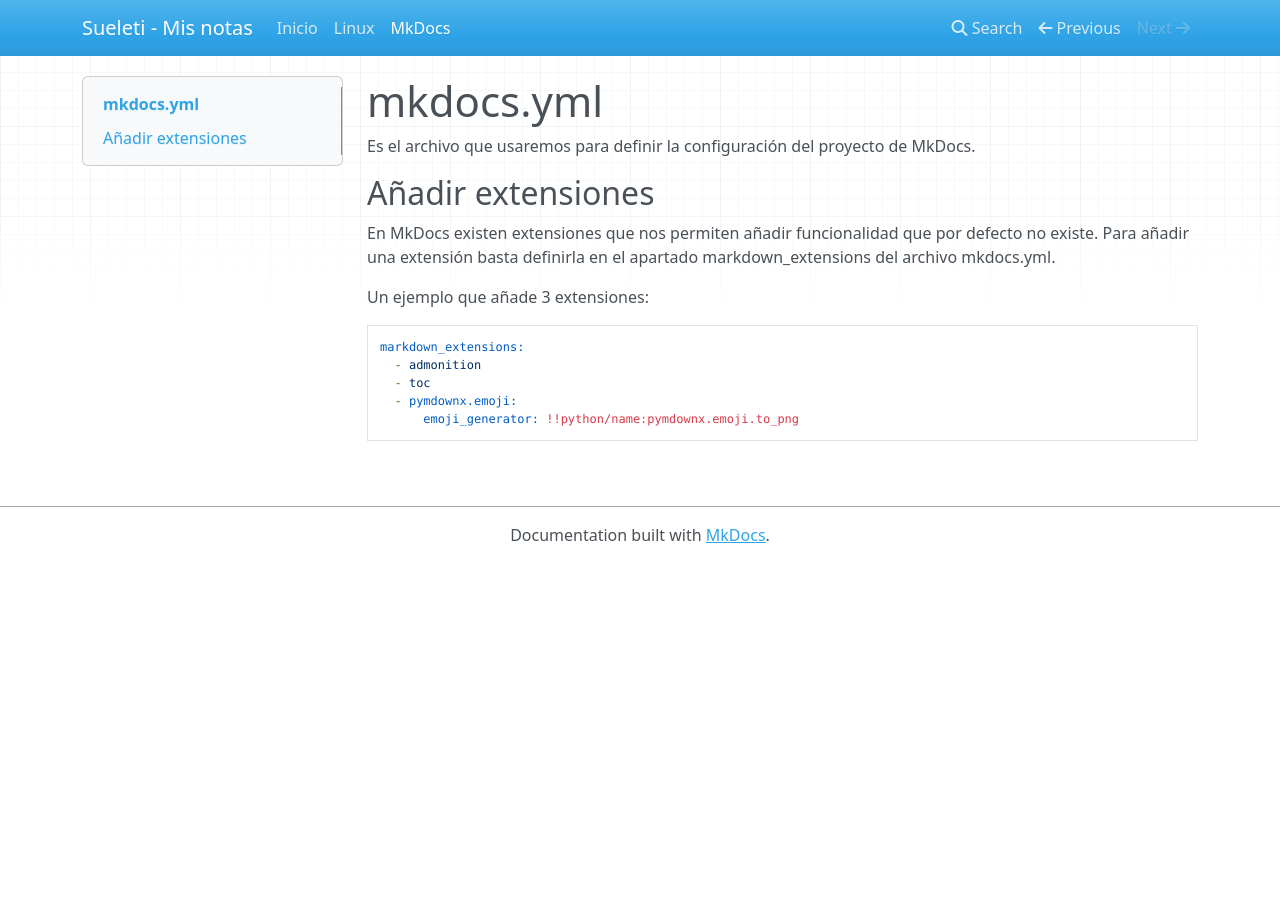
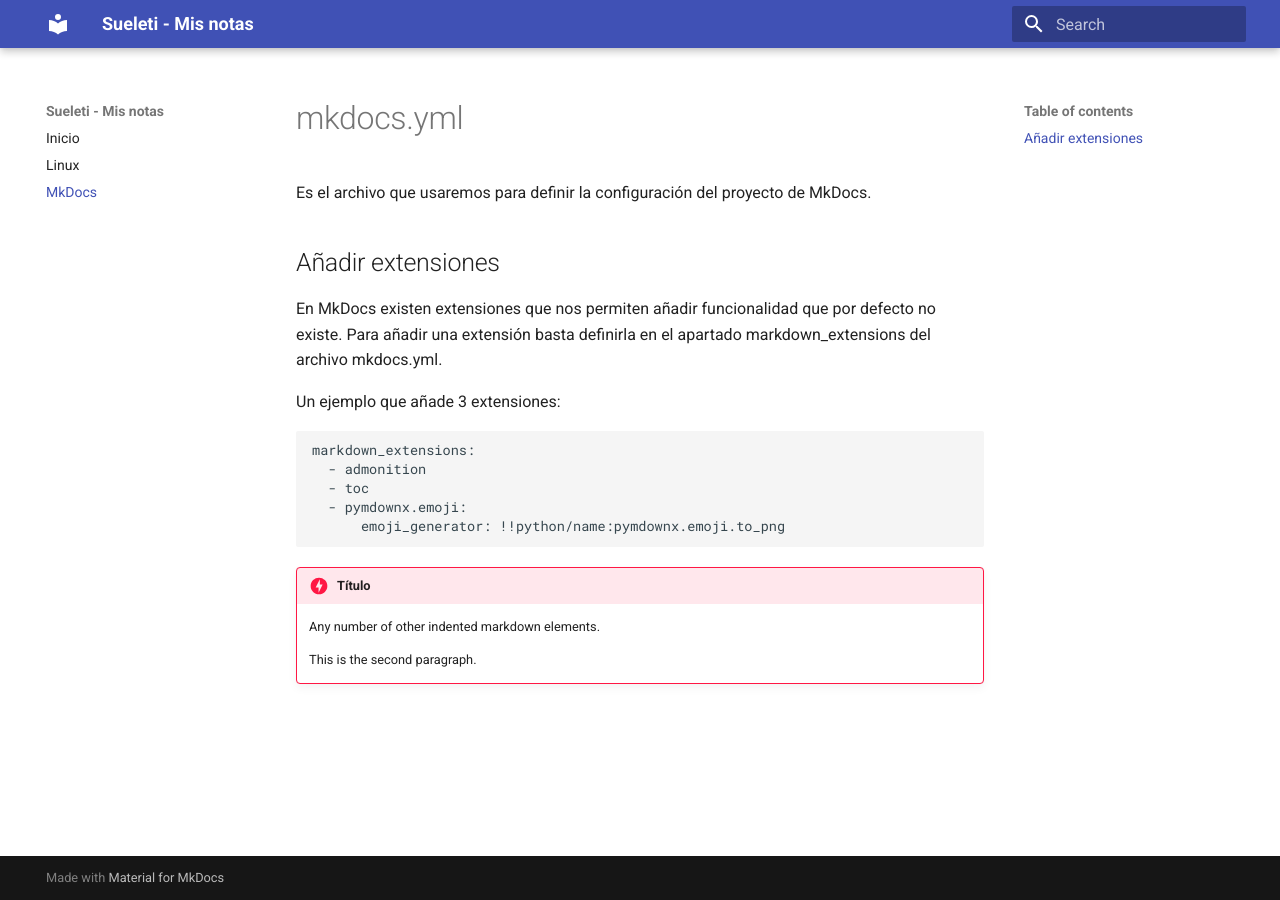
Before and after one commit to suelet/notas, an MkDocs documentation site: the page built from docs/mkdocsSyntax.md, in a window 1280 px wide. Built offline with MkDocs 1.6.1 and Material for MkDocs 9.7.7, drawn with Linux system fonts in a browser that asks for light colours; nearby versions of some CDN libraries.

Commit message:
Add material theme

```diff
--- a/docs/mkdocsSyntax.md
+++ b/docs/mkdocsSyntax.md
@@ -13,3 +13,9 @@ Un ejemplo que añade 3 extensiones:
       - toc
       - pymdownx.emoji:
           emoji_generator: !!python/name:pymdownx.emoji.to_png
+
+
+!!! Danger "Título"
+    Any number of other indented markdown elements.
+
+    This is the second paragraph.
--- a/mkdocs.yml
+++ b/mkdocs.yml
@@ -9,3 +9,6 @@ markdown_extensions:
   - toc
 #  - pymdownx.emoji:
 #      emoji_generator: !!python/name:pymdownx.emoji.to_png
+
+theme:
+  name: 'material'
```
Also changed, not shown: docs/linux.md (+1 -1 lines).
